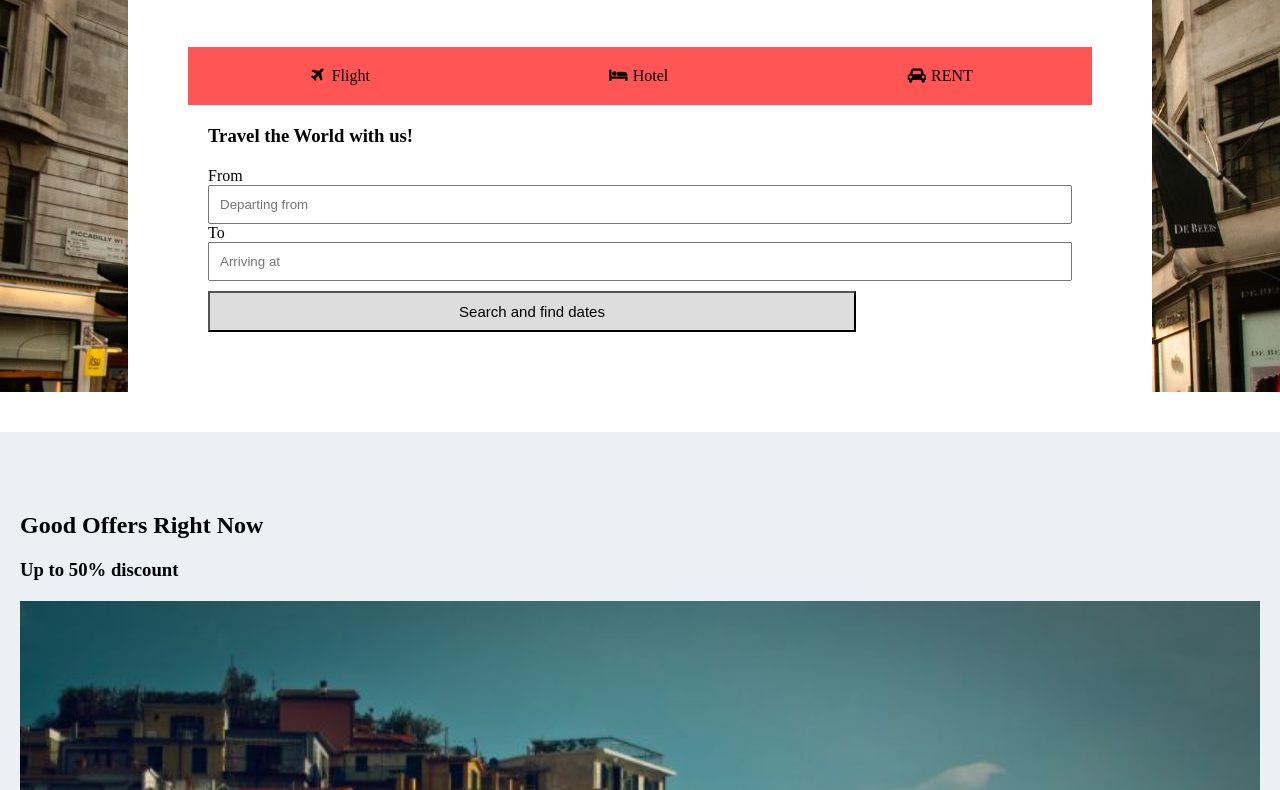
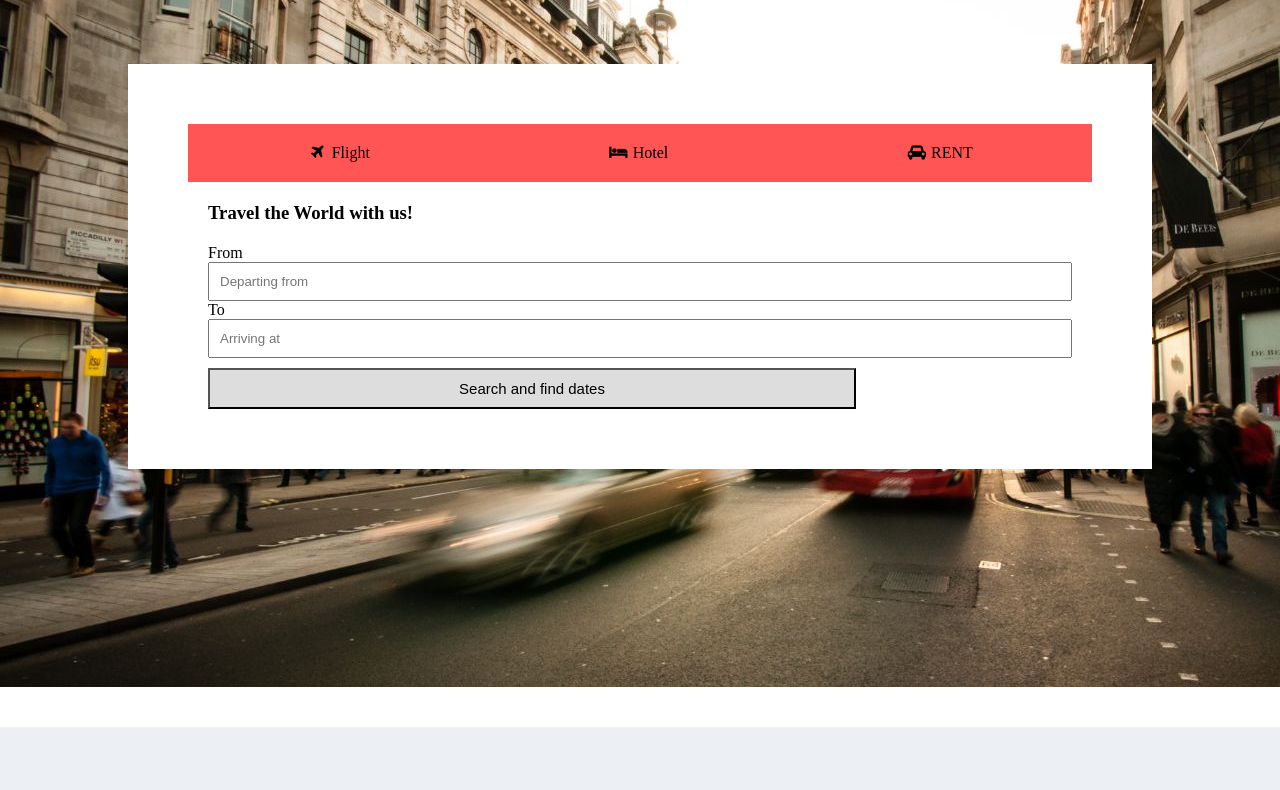
Before and after one commit to LUIZFH/media-responsive-lrng, a plain HTML site: page index.html in a window 1280 px wide. Shown: the part 66-856 px from the top of the page. Drawn offline with Linux system fonts and the light colour scheme.

Commit message:
correcao do background image no header

```diff
--- a/css/style.css
+++ b/css/style.css
@@ -22,6 +22,10 @@ header > nav {
 .img-lupa {
     width: 50px;
     height: 50px;
+}
+
+.background-breakpoint-762 {
+    display: none;
 }
 
 .img-header {
@@ -234,16 +238,20 @@ footer > div i {
 }
 
 @media screen and (min-width: 762px) {
-    header > div {
-        background-image: url("../imagens/london.jpg");
+    .background-breakpoint-762 {
+        display: block;
+        width: 100%;
+        height: 700px;
+        background-image: url(../imagens/london.jpg);
     }
 
-    header > div > article {
+    header > article {
         padding: 60px;
         background-color: white;
         width: 80%;
-        position: relative;
+        position: absolute;
         left: 50%;
+        top: 130px;
         transform: translateX(-50%);
     }
 
--- a/index.html
+++ b/index.html
@@ -18,7 +18,8 @@
                     </button>
                 </form>
             </nav>
-            <div>
+            <div class="background-breakpoint-762">
+            </div>
             <article>
                 <div class="items-header">
                     <a>
@@ -42,7 +43,6 @@
                     </form>
                 </section>
             </article>
-            </div>
         </header>
         <main>
             <article class="offers-article-cards">
```
Lines whose indentation alone changed are shown as unchanged.
